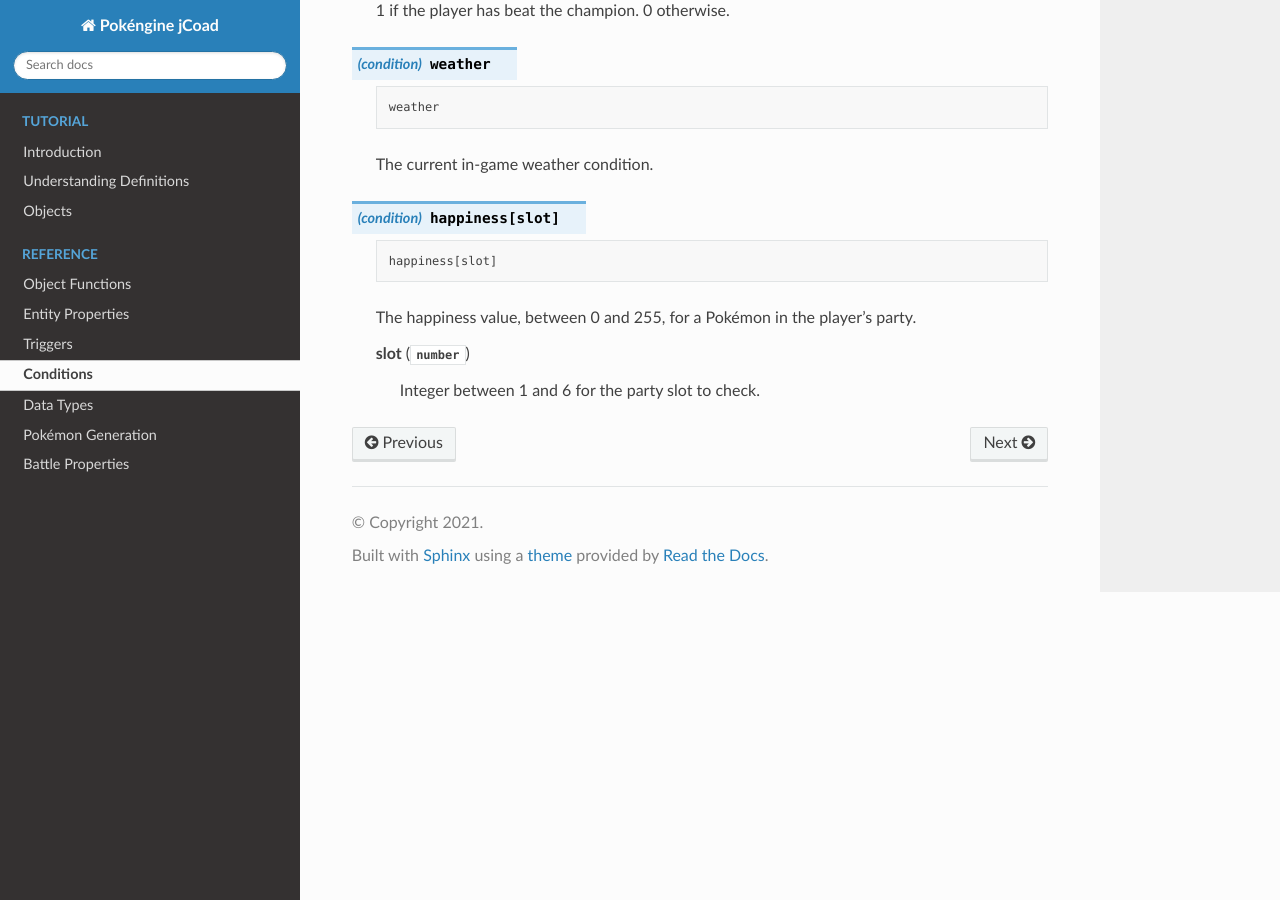
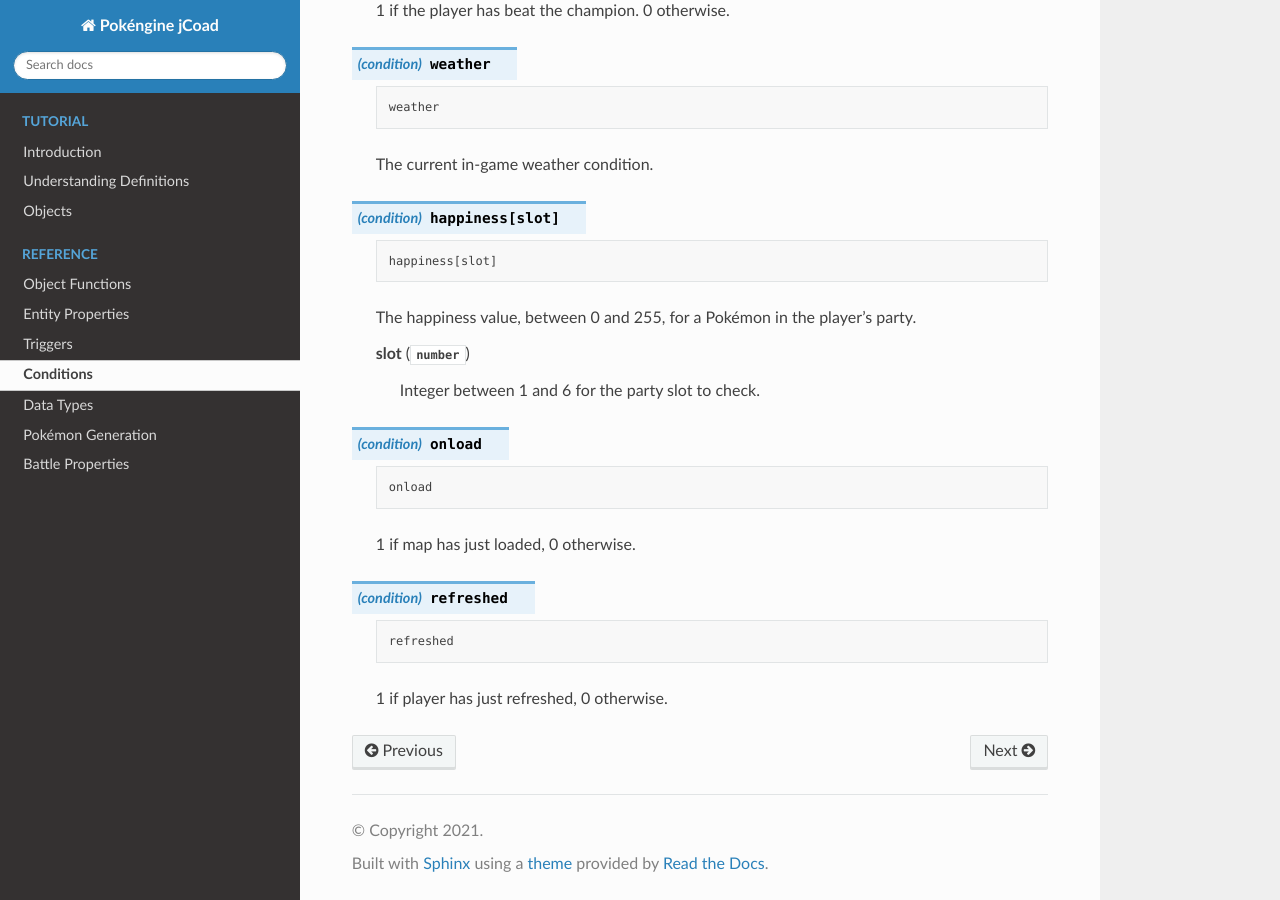
Before and after one commit to jackson-nestelroad/pokengine-jcoad-docs, a Sphinx documentation site: the page built from docs/source/reference/conditions.rst, in a window 1280 px wide and 900 px high, scrolled down 9586 px. Built offline with Sphinx 7.4.7 and the Read the Docs theme 2.0.0, drawn with Linux system fonts in a browser that asks for light colours.

Commit message:
Update conditions.rst
Added onload and refreshed

```diff
--- a/docs/source/reference/conditions.rst
+++ b/docs/source/reference/conditions.rst
@@ -292,3 +292,11 @@ NOTE: Do not use %% in conditions, even if you do when assigning variables. For
         :type: number
 
         Integer between 1 and 6 for the party slot to check.
+
+.. jcoad:condition:: onload
+
+    1 if map has just loaded, 0 otherwise.
+
+.. jcoad:condition:: refreshed
+
+    1 if player has just refreshed, 0 otherwise.
```
